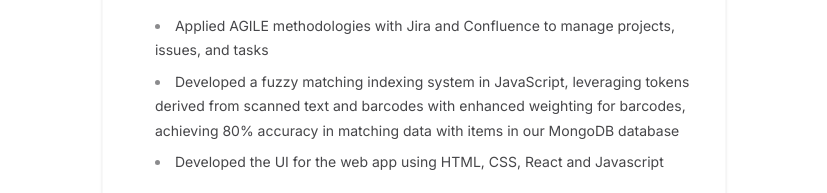
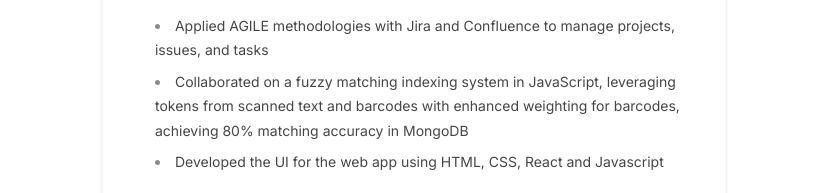
Before and after one commit to halleyd2804/portfolio, a Next.js app: page /projects in a window 1280 px wide. Shown: the part 716-909 px from the top of the page, without its empty margins (226-1053 px from the left). Built offline with nearby package versions, Linux system fonts and the light colour scheme.

Commit message:
change project bp

```diff
--- a/src/app/data.ts
+++ b/src/app/data.ts
@@ -16,7 +16,7 @@ export const Projects: ProjectSchema[] = [
     name: "Medical Pantry - Medical Item Identification and Inventory Manager",
     description: "An admin portal and item-matching engine to manage medical supplies and identify products using fuzzy matching of scanned text and barcodes.",
     achievements: ["Applied AGILE methodologies with Jira and Confluence to manage projects, issues, and tasks",
-        "Developed a fuzzy matching indexing system in JavaScript, leveraging tokens derived from scanned text and barcodes with enhanced weighting for barcodes, achieving 80% accuracy in matching data with items in our MongoDB database",
+        "Collaborated on a fuzzy matching indexing system in JavaScript, leveraging tokens from scanned text and barcodes with enhanced weighting for barcodes, achieving 80% matching accuracy in MongoDB",
         "Developed the UI for the web app using HTML, CSS, React and Javascript"],
     thumbnail: ["/ProjectAssets/demo.mp4", "/ProjectAssets/image.png"],
     links:[{
```
